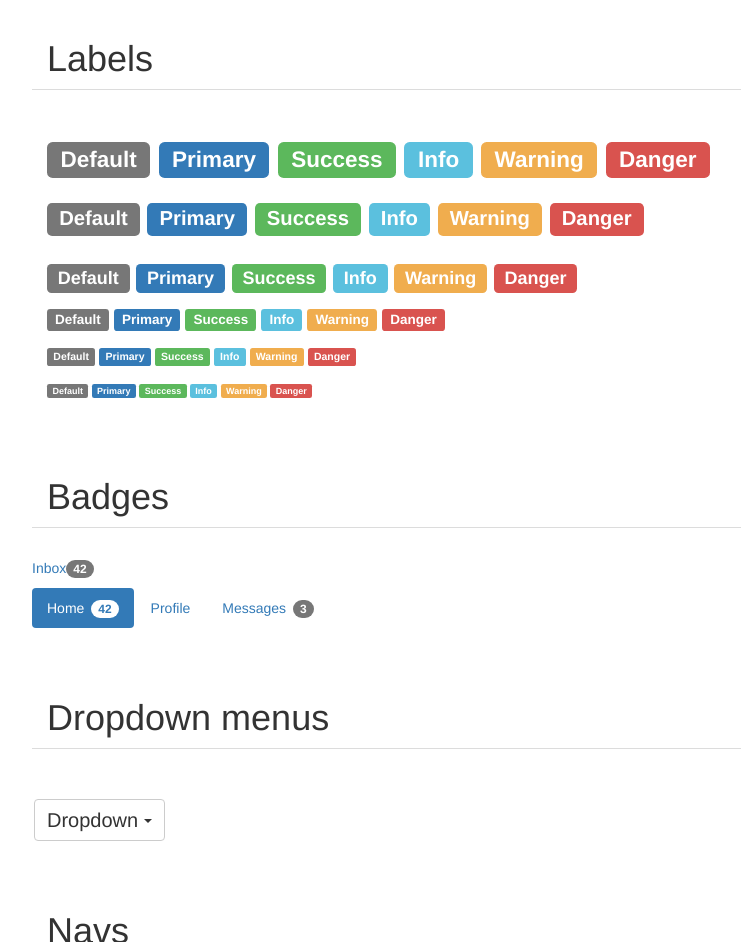
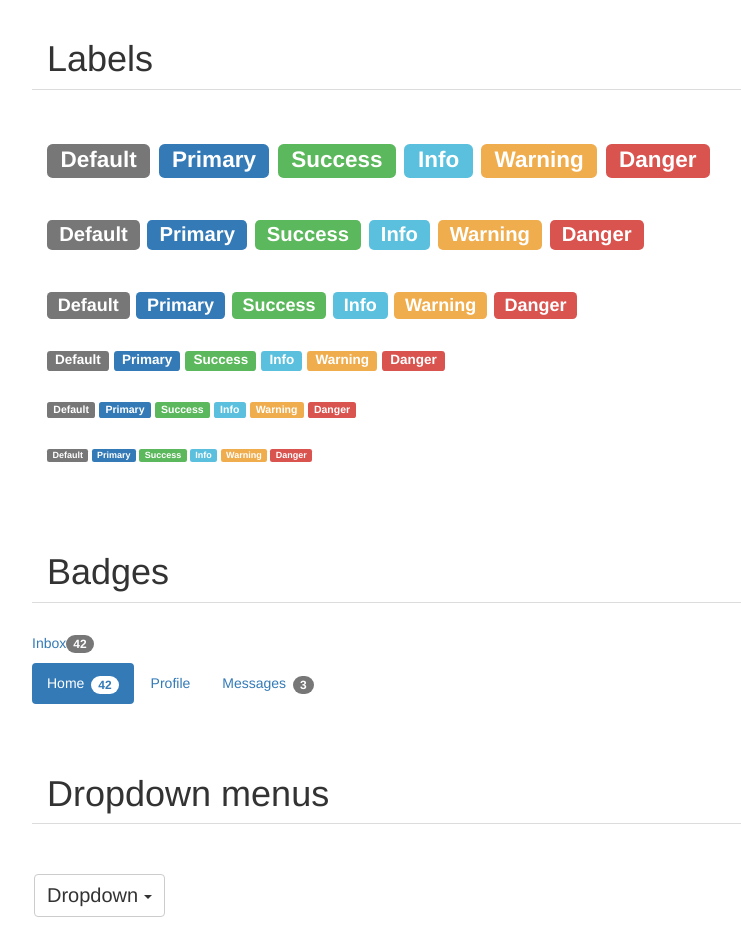
Before and after one commit to stephanie-rojo/Template-Bootstrap, a plain HTML site: page index.html in a window 1280 px wide. Shown: the part 1540-2482 px from the top of the page, without its empty margins (23-764 px from the left). Drawn offline with nearby package versions, Linux system fonts and the light colour scheme.

Commit message:
ejercicio-boostrapp

```diff
--- a/assets/main/main.css
+++ b/assets/main/main.css
@@ -49,6 +49,10 @@
 .labe{
   display: inline-block;
 }
+span.label{
+  display: inline-block;
+  margin-bottom: 10px;
+}
 .h1{
   font-size: 30px;
 }
--- a/index.html
+++ b/index.html
@@ -347,7 +347,7 @@
        </div>
 
        <div class="row">
-         <div class="col-xs-12">
+         <div class="col-sm-12">
            <h3 class="labe h1">
              <span class="label label-default">Default</span>
              <span class="label label-primary">Primary</span>
```
